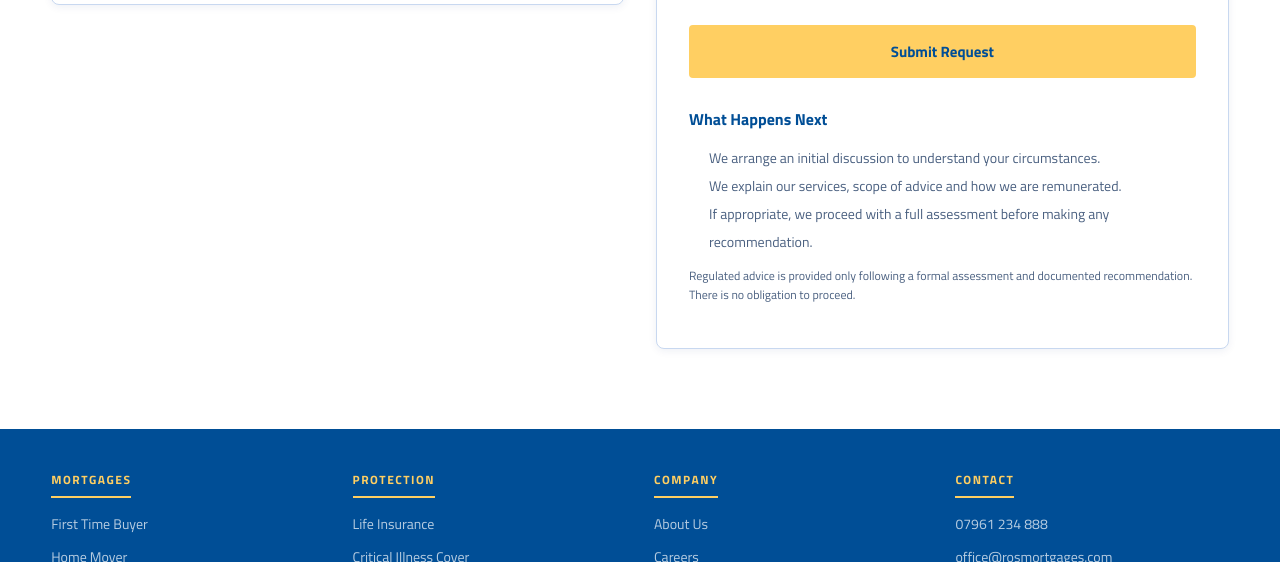
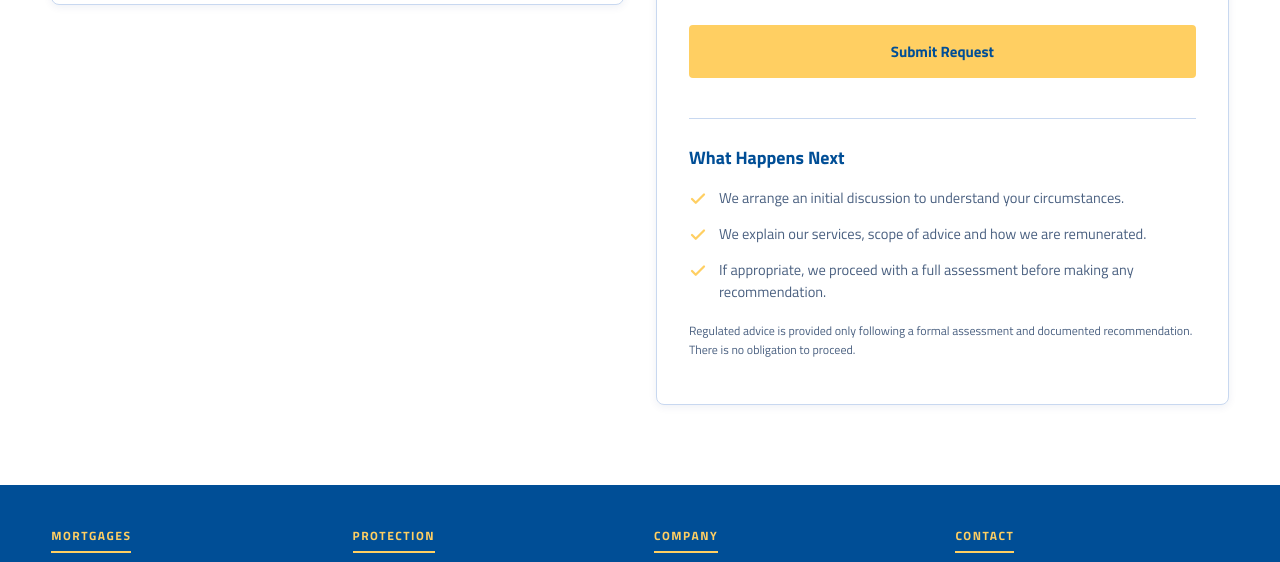
Before and after one commit to sunith21/webpageken, a website: page contact.html in a window 1280 px wide. Shown: the part 1307-1869 px from the top of the page. Drawn offline with Linux system fonts and the light colour scheme.

Commit message:
changed content

```diff
--- a/assets/css/style.css
+++ b/assets/css/style.css
@@ -221,7 +221,7 @@ ul {
   color: var(--blue);
   text-decoration: none !important;
   transition: var(--transition);
-  margin-top: 14px;
+  margin-top: auto;
 }
 
 .learn-more:hover {
@@ -1079,7 +1079,7 @@ section.alt {
   padding: 22px 24px;
   display: flex;
   flex-direction: column;
-  height: 100%;
+  flex: 1;
 }
 
 .card-body h3 {
--- a/contact.html
+++ b/contact.html
@@ -219,42 +219,26 @@
               </button>
             </form>
 
-            <h3
-              style="
-                margin-top: 28px;
-                font-size: 16px;
-                font-weight: 700;
-                color: var(--navy);
-              "
-            >
-              What Happens Next
-            </h3>
-            <ul
-              style="
-                padding-left: 20px;
-                color: var(--muted);
-                font-size: 14px;
-                line-height: 2;
-                margin-top: 8px;
-              "
-            >
-              <li>
-                We arrange an initial discussion to understand your
-                circumstances.
-              </li>
-              <li>
-                We explain our services, scope of advice and how we are
-                remunerated.
-              </li>
-              <li>
-                If appropriate, we proceed with a full assessment before making
-                any recommendation.
-              </li>
-            </ul>
-            <p class="fineprint" style="margin-top: 10px">
-              Regulated advice is provided only following a formal assessment
-              and documented recommendation. There is no obligation to proceed.
-            </p>
+            <div class="next-steps-box" style="margin-top: 40px; padding-top: 24px; border-top: 1px solid var(--border);">
+              <h3 style="font-size: 18px; font-weight: 700; color: var(--navy); margin-bottom: 16px;">What Happens Next</h3>
+              <ul class="process-bullets" style="list-style: none; padding: 0; margin: 0;">
+                <li style="display: flex; gap: 12px; margin-bottom: 14px; font-size: 14.5px; line-height: 1.5; color: var(--muted);">
+                  <svg style="flex-shrink: 0; width: 18px; height: 18px; margin-top: 2px;" viewBox="0 0 24 24" fill="none" stroke="var(--gold)" stroke-width="3" stroke-linecap="round" stroke-linejoin="round"><polyline points="20 6 9 17 4 12"></polyline></svg>
+                  <span>We arrange an initial discussion to understand your circumstances.</span>
+                </li>
+                <li style="display: flex; gap: 12px; margin-bottom: 14px; font-size: 14.5px; line-height: 1.5; color: var(--muted);">
+                  <svg style="flex-shrink: 0; width: 18px; height: 18px; margin-top: 2px;" viewBox="0 0 24 24" fill="none" stroke="var(--gold)" stroke-width="3" stroke-linecap="round" stroke-linejoin="round"><polyline points="20 6 9 17 4 12"></polyline></svg>
+                  <span>We explain our services, scope of advice and how we are remunerated.</span>
+                </li>
+                <li style="display: flex; gap: 12px; font-size: 14.5px; line-height: 1.5; color: var(--muted);">
+                  <svg style="flex-shrink: 0; width: 18px; height: 18px; margin-top: 2px;" viewBox="0 0 24 24" fill="none" stroke="var(--gold)" stroke-width="3" stroke-linecap="round" stroke-linejoin="round"><polyline points="20 6 9 17 4 12"></polyline></svg>
+                  <span>If appropriate, we proceed with a full assessment before making any recommendation.</span>
+                </li>
+              </ul>
+              <p class="fineprint" style="margin-top: 18px; line-height: 1.6;">
+                Regulated advice is provided only following a formal assessment and documented recommendation. There is no obligation to proceed.
+              </p>
+            </div>
           </div>
         </div>
       </div>
```
Also changed, not shown: services.html (+49 -35 lines).
